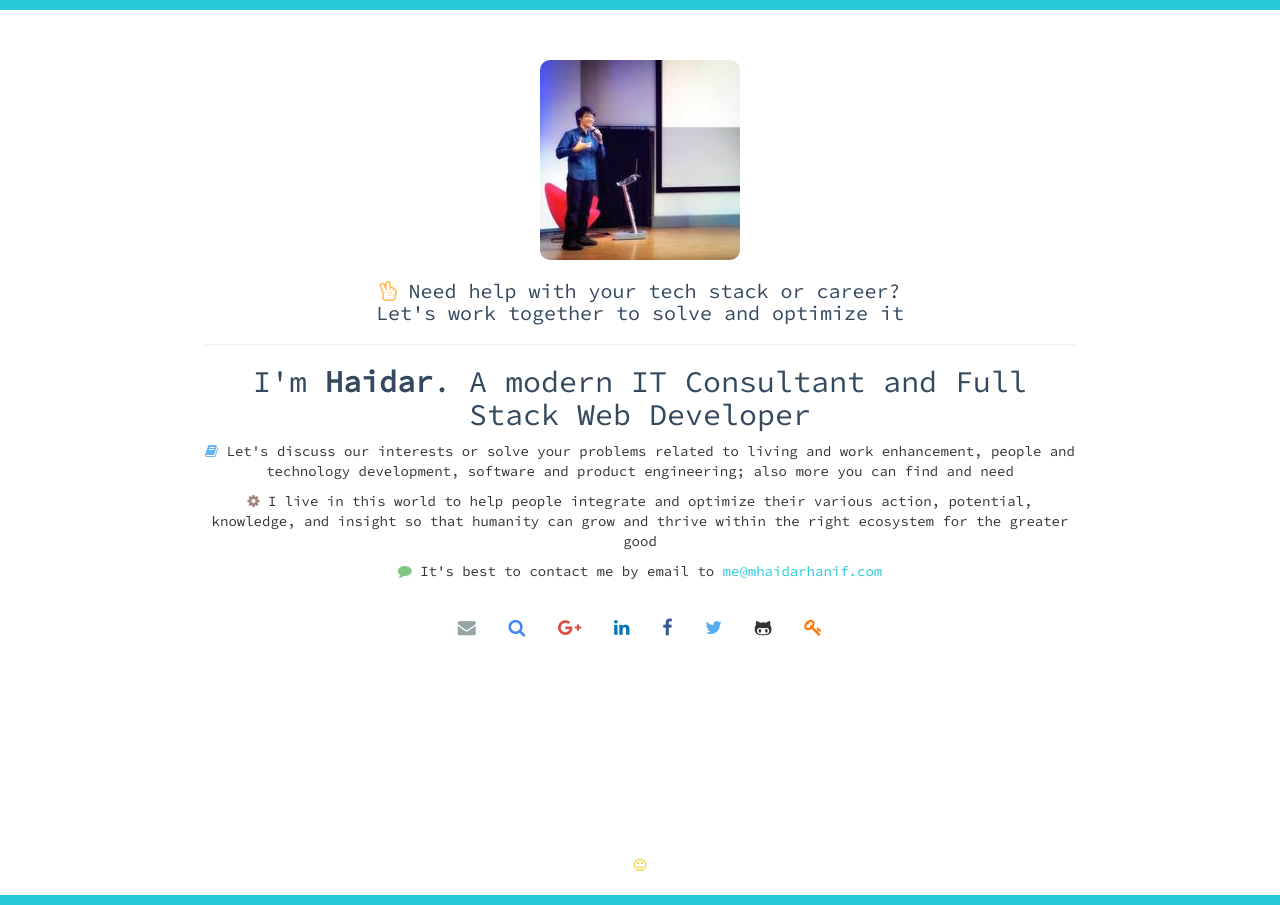
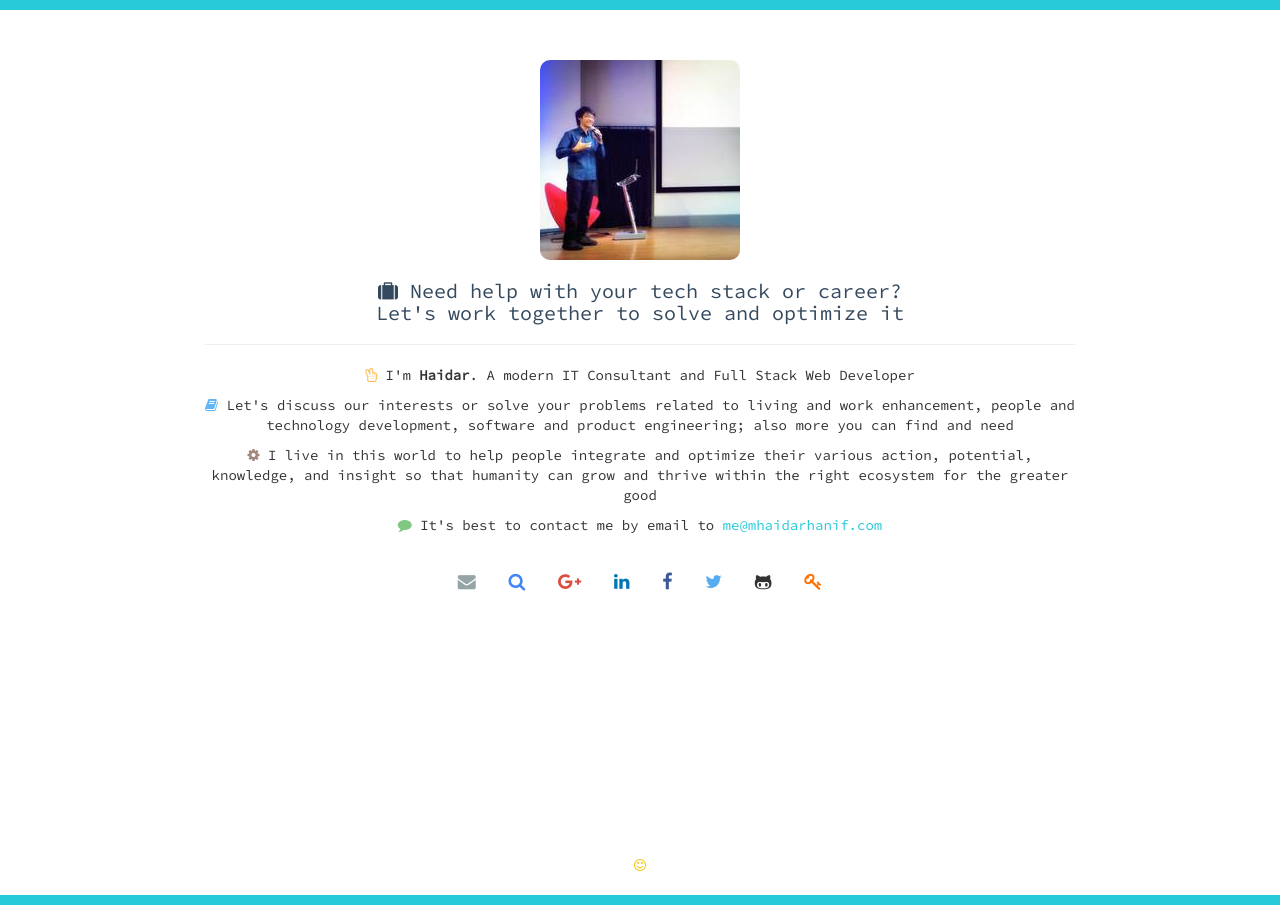
Before and after one commit to mhaidarhanif/mhaidarh.github.io, a Jekyll site: the page built from index.html, in a window 1280 px wide. Built offline with Jekyll 4.4.1, drawn with Linux system fonts in a browser that asks for light colours; nearby versions of some CDN libraries; the list of posts is cut into pages by our own code; comment, search, counter and statistics services are not loaded.

Commit message:
Update index.html

```diff
--- a/index.html
+++ b/index.html
@@ -12,14 +12,15 @@ layout: home
 		  <img class="avatar" src="{{ site.baseurl }}static/img/{{ site.avatar }}" alt="Responsive image">
 	  </div>
 	  <h1 class="headline">
-      <i class="fa fa-hand-peace-o"></i>
+ 	 <i class="fa fa-suitcase"></i>
       Need help with your tech stack or career?<br>
       Let's work together to solve and optimize it
     </h1>
     <hr>
-	<h2>
-	I'm <strong>{{ site.nick }}</strong>. A modern IT Consultant and Full Stack Web Developer
-	</h2>
+	<p>
+      <i class="fa fa-hand-peace-o"></i>
+      I'm <strong>{{ site.nick }}</strong>. A modern IT Consultant and Full Stack Web Developer
+	</p>
 	  <p>
       <i class="fa fa-book"></i>
       Let's discuss our interests or solve your problems related to living and work enhancement, people and technology development, software and product engineering; also more you can find and need
```
